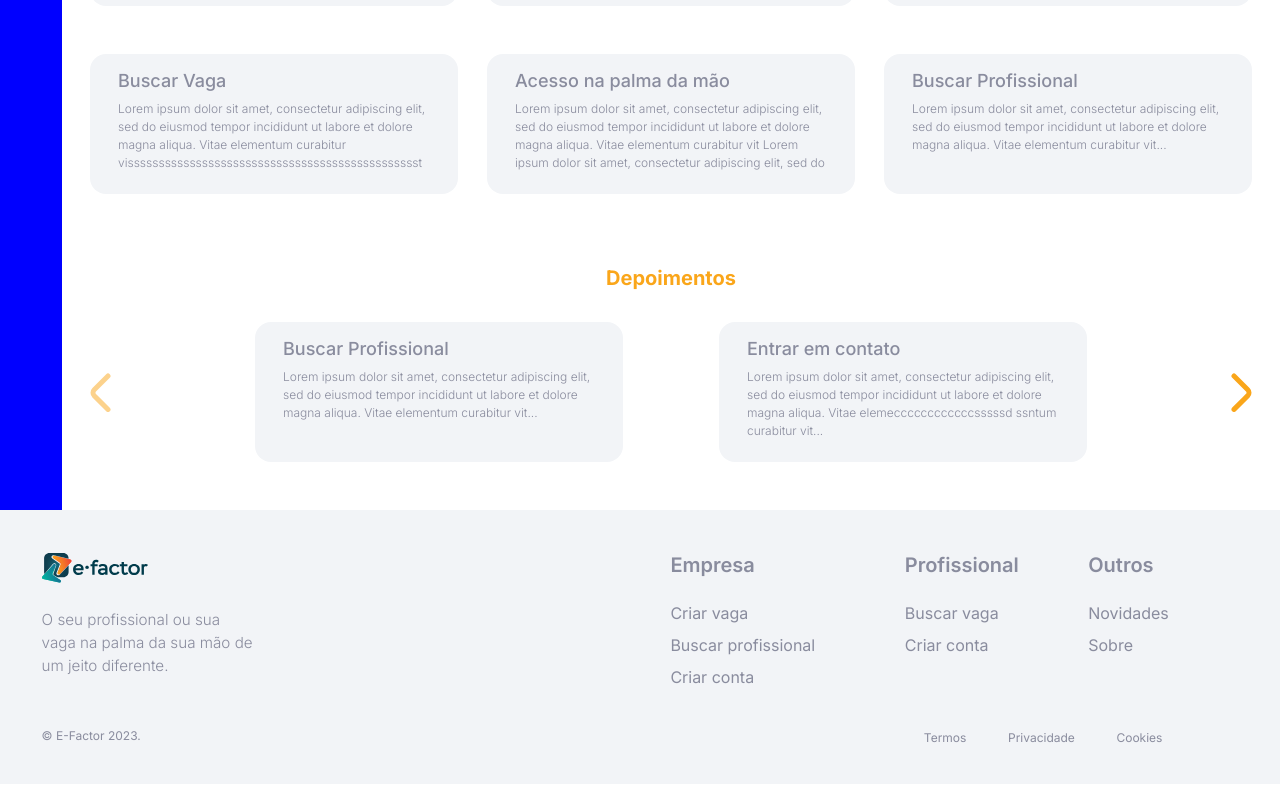
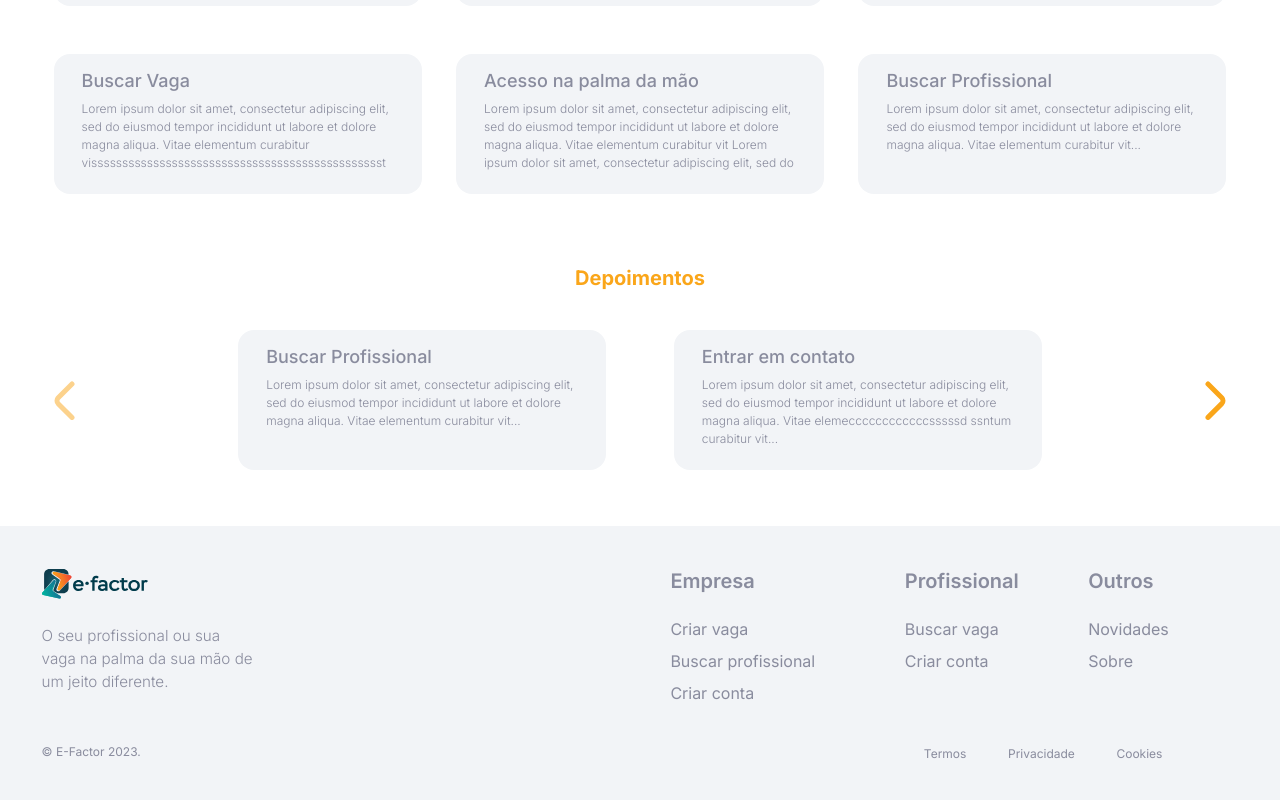
Before and after one commit to victor-companye-academy/E-Factor_FrontEnd, an Angular app in the folder educ-front-efactor/: page / in a window 1280 px wide. Shown: the part 1128-1928 px from the top of the page. Built offline with nearby package versions, Linux system fonts and the light colour scheme.

Commit message:
style: Layout Page Home

```diff
--- a/educ-front-efactor/src/app/pages/home/home.component.html
+++ b/educ-front-efactor/src/app/pages/home/home.component.html
@@ -1,9 +1,9 @@
-<main class="d-flex">
-    <div class="test">
-        <!-- <app-sidebar></app-sidebar> -->
+<main class="d-flex justify-content-between" >
+    <div class="sidebar">
+        <app-sidebar></app-sidebar>
     </div>
 
-    <div>
+    <div class="div-main">
         <button type="button" class="border-0 mt-4 mb-4 tobble w-100 d-flex justify-content-end px-4">
             <img src="assets/icons/tobble.svg" alt="Icone seta">
         </button>
@@ -69,30 +69,22 @@
 
         </section>
 
-        <section class="mt-5 d-flex flex-column align-items-center testimonials mb-5">
+        <section class="mt-5 d-flex flex-column align-items-center testimonials mb-5 justify-content-between">
             <h2 class="fw-bold fs-5">
                 Depoimentos
             </h2>
 
-            <div class="d-flex testimonials mt-4">
+            <div class="d-flex testimonials flex-nowrap mt-4 w-100 justify-content-between">
                 <button type="button" class="border-0 me-5 pe-5">
-                    <svg width="21" height="39" viewBox="0 0 21 39" fill="none" xmlns="http://www.w3.org/2000/svg">
-                        <path d="M18 36.4765L4.2205 22.697C2.59317 21.0697 2.59317 18.4068 4.2205 16.7795L18 3"
-                            stroke="#FAA61A" stroke-opacity="0.5" stroke-width="5" stroke-miterlimit="10"
-                            stroke-linecap="round" stroke-linejoin="round" />
-                    </svg>
+                    <img src="assets/icons/arrow-left.svg" alt="Icone seta esquerda">
                 </button>
 
-                <span *ngFor="let card of testimonials">
-                    <card-details [card]="card" class="mx-5"></card-details>
+                <span *ngFor="let card of testimonials" class="my-2">
+                    <card-details [card]="card"></card-details>
                 </span>
 
                 <button type="button" class="border-0 ms-5 ps-5">
-                    <svg width="21" height="39" viewBox="0 0 21 39" fill="none" xmlns="http://www.w3.org/2000/svg">
-                        <path d="M3 36.3845L16.7795 22.6429C18.4068 21.0201 18.4068 18.3645 16.7795 16.7416L3 3"
-                            stroke="#FAA61A" stroke-width="5" stroke-miterlimit="10" stroke-linecap="round"
-                            stroke-linejoin="round" />
-                    </svg>
+                    <img src="assets/icons/arrow-right.svg" alt="Icone seta direita">
                 </button>
             </div>
         </section>
--- a/educ-front-efactor/src/app/pages/home/home.component.scss
+++ b/educ-front-efactor/src/app/pages/home/home.component.scss
@@ -5,12 +5,15 @@
         background: none;
     }
 
-    .test{
-        background: blue;
-        width: 430px;
+    // .sidebar {
+    //     background: var(--primary);
+    //     max-width: 350px;
+    // }
+
+    .div-main {
+        margin: 0 2%;
+        max-width: 1500px;
     }
-
-
 
     main {
         h2,
--- a/educ-front-efactor/src/app/pages/home/home.component.ts
+++ b/educ-front-efactor/src/app/pages/home/home.component.ts
@@ -44,7 +44,11 @@ export class HomeComponent {
     {
       title: "Entrar em contato",
       description: "Lorem ipsum dolor sit amet, consectetur adipiscing elit, sed do eiusmod tempor incididunt ut labore et dolore magna aliqua. Vitae elemeccccccccccccsssssd ssntum curabitur vit..."
-    }
+    },
+    // {
+    //   title: "Entrar em contato",
+    //   description: "Lorem ipsum dolor sit amet, consectetur adipiscing elit, sed do eiusmod tempor incididunt ut labore et dolore magna aliqua. Vitae elemeccccccccccccsssssd ssntum curabitur vit..."
+    // }
   ]
 
   protected cardVacancy: Array<CardVacancy> = [
--- a/educ-front-efactor/src/app/pages/pages.module.ts
+++ b/educ-front-efactor/src/app/pages/pages.module.ts
@@ -9,7 +9,7 @@ import { HomeComponent } from './home/home.component';
 
 @NgModule({
   declarations: [
-    HomeComponent,
+    // HomeComponent,
     LoginComponent,
     ChooseUserComponent,
   ],
@@ -19,7 +19,6 @@ import { HomeComponent } from './home/home.component';
     SharedModule
   ],
   exports: [
-    HomeComponent,
     LoginComponent,
   ]
 })
```
